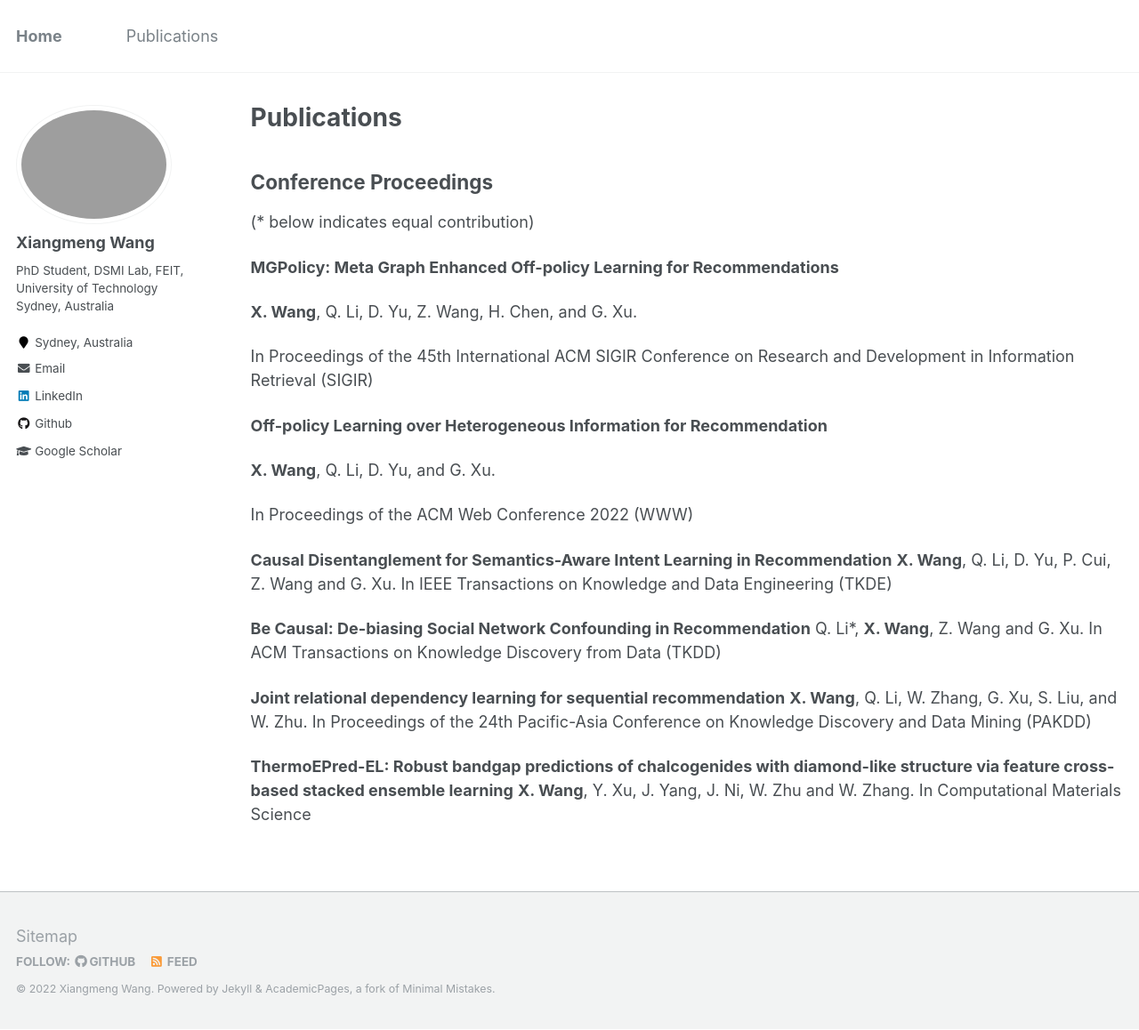
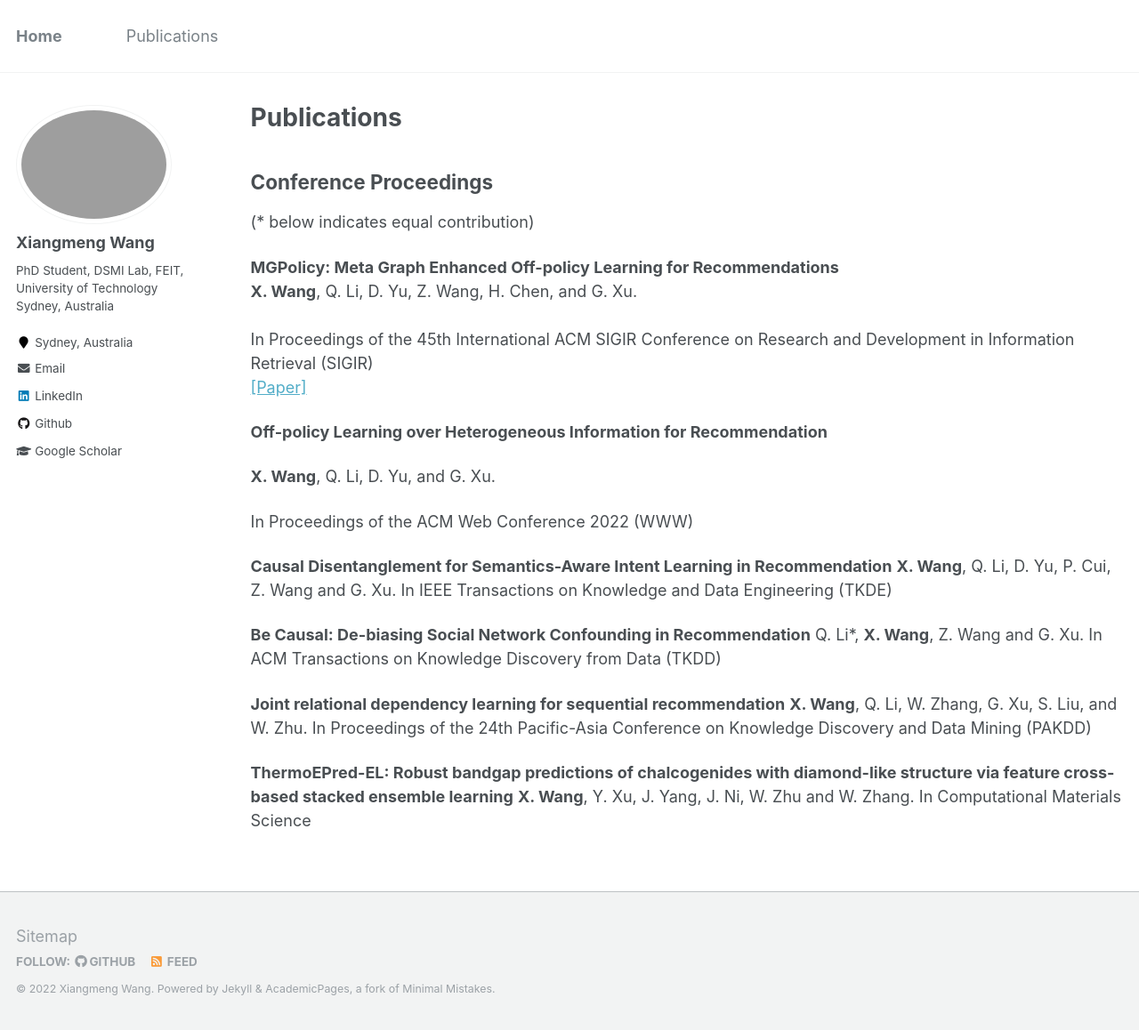
Before and after one commit to Chrystalii/homepage, a Jekyll site: the page built from _pages/publications.md, in a window 1280 px wide and 1158 px high. Shown: the whole window at 89% size. Built offline with Jekyll 4.4.1, drawn with Linux system fonts in a browser that asks for light colours.

Commit message:
Add files via upload

```diff
--- a/_pages/publications.md
+++ b/_pages/publications.md
@@ -20,10 +20,12 @@ Conference Proceedings
 (\* below indicates equal contribution)
 
 <strong>MGPolicy: Meta Graph Enhanced Off-policy Learning for Recommendations</strong>
-
+<br>
 <strong>X. Wang</strong>, Q. Li, D. Yu, Z. Wang, H. Chen, and G. Xu.
-
+<br>
 In Proceedings of the 45th International ACM SIGIR Conference on Research and Development in Information Retrieval (SIGIR)
+<br>
+[[Paper]](https://dl.acm.org/doi/abs/10.1145/3477495.3532021)
 
 <strong>Off-policy Learning over Heterogeneous Information for Recommendation</strong>
 
```
